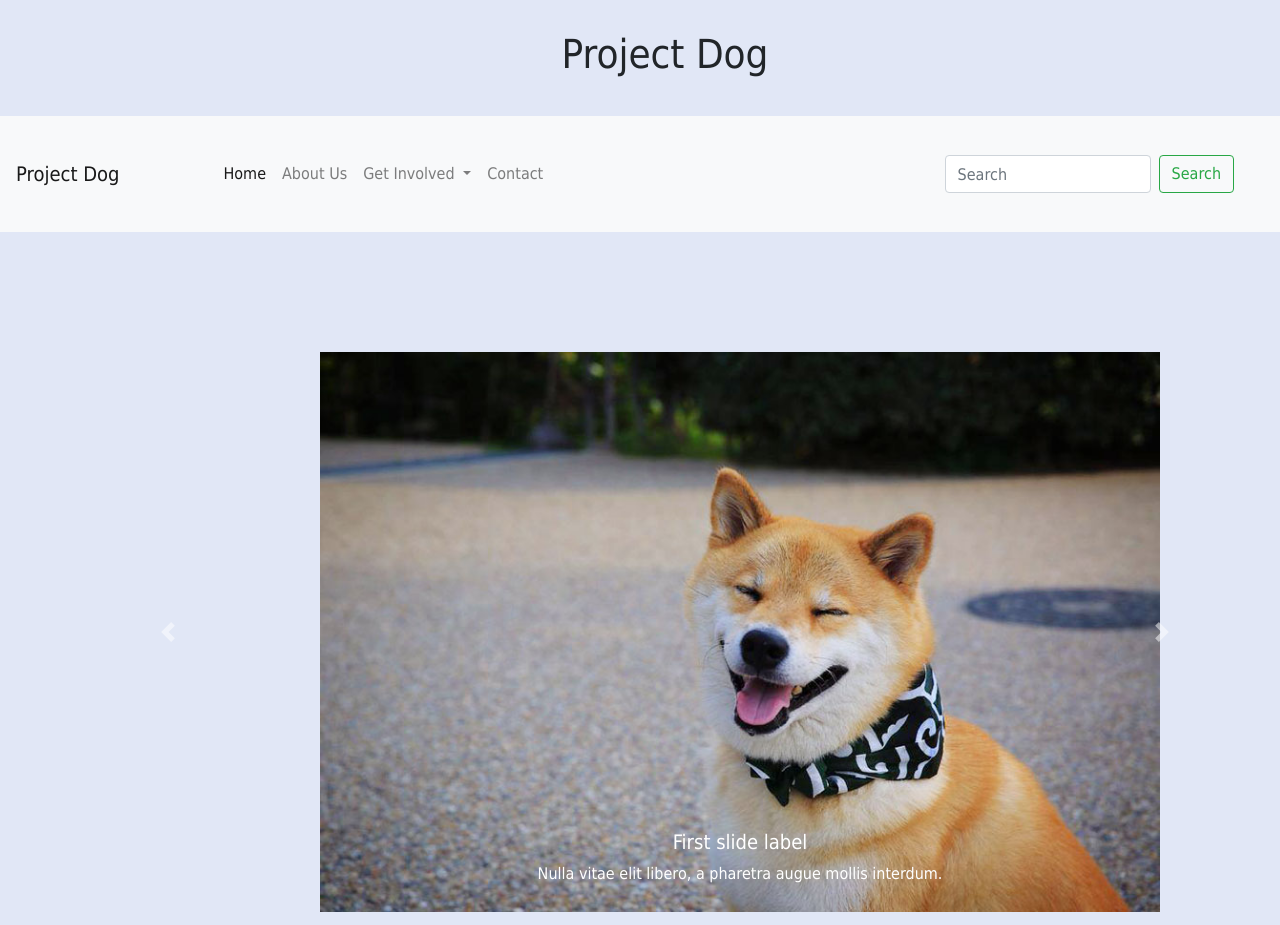
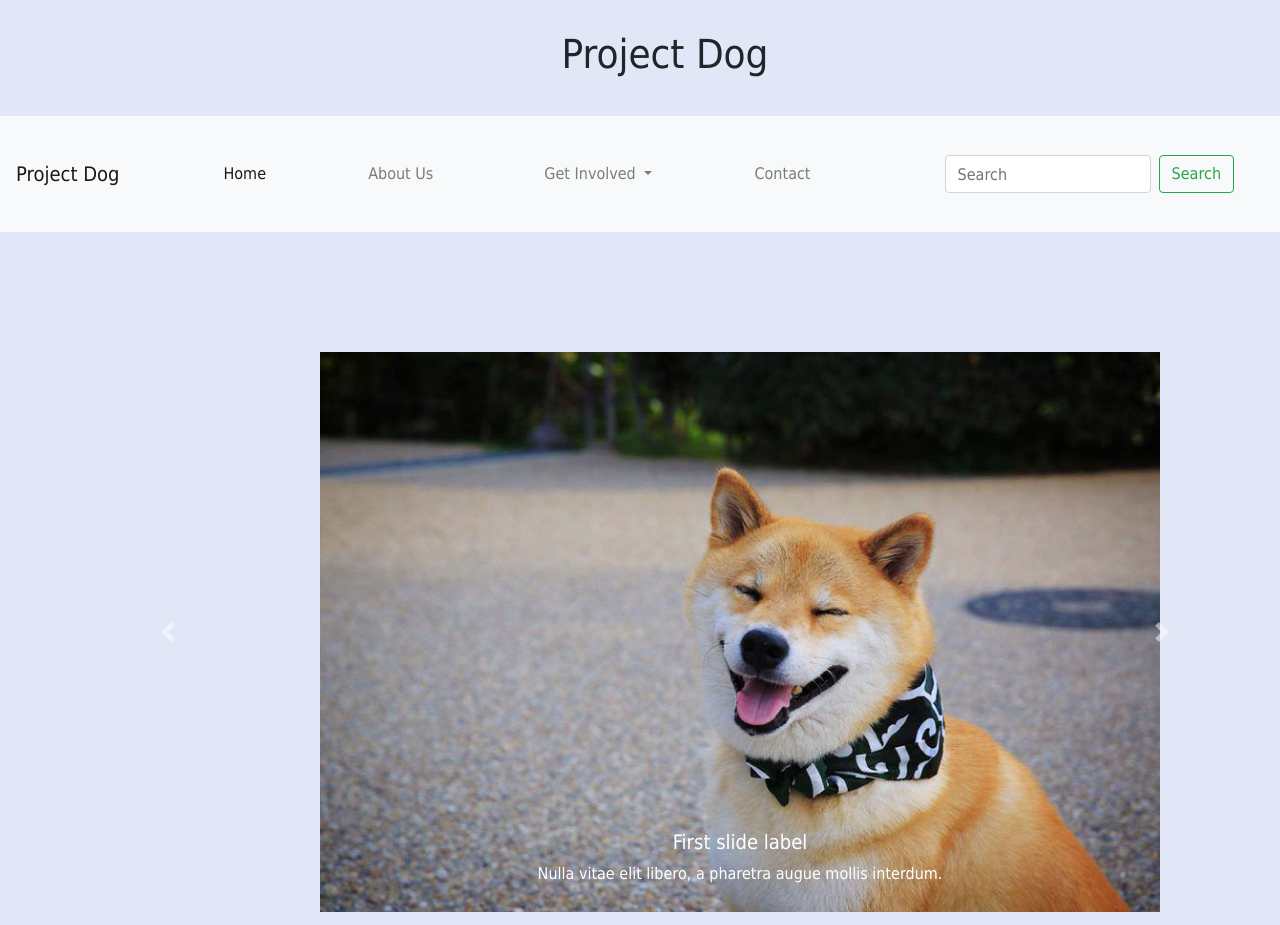
Before and after one commit to hannahchen10/project-dog, a plain HTML site: page index.html in a window 1280 px wide. Shown: the top 925 px of the page. Drawn offline with nearby package versions, Linux system fonts and the light colour scheme.

Commit message:
basic layout

```diff
--- a/index.html
+++ b/index.html
@@ -23,7 +23,7 @@
         <a class="nav-link" href="#">Home <span class="sr-only">(current)</span></a>
       </li>
       <li class="nav-item">
-        <a class="nav-link" href="#">About Us</a>
+        <a class="nav-link" href="#" style="width: 90px">About Us</a>
       </li>
       <li class="nav-item dropdown">
         <a class="nav-link dropdown-toggle" href="#" id="navbarDropdown" role="button" data-toggle="dropdown" aria-haspopup="true" aria-expanded="false">
--- a/styles.css
+++ b/styles.css
@@ -19,3 +19,6 @@ div {
   padding-bottom: 30px;
   padding-left: 80px;
 }
+.nav-item {
+  margin-right: 25%;
+}
```
